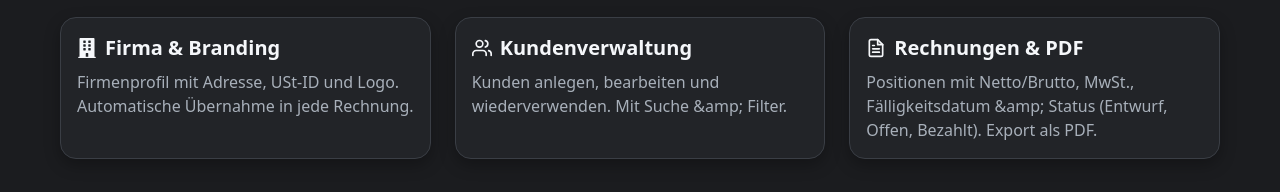
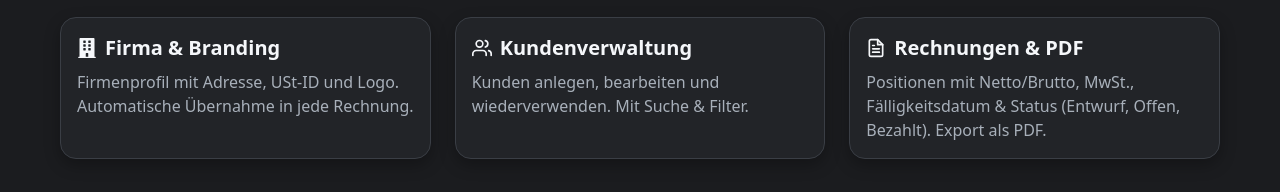
Before and after one commit to daincoding/fiprojekt, a React (Vite) app in the folder frontend/: page / in a window 1280 px wide. Shown: the part 431-623 px from the top of the page. Built offline with nearby package versions, Linux system fonts and the light colour scheme.

Commit message:
Rechtsschreibung

```diff
--- a/frontend/src/pages/Home.jsx
+++ b/frontend/src/pages/Home.jsx
@@ -126,7 +126,7 @@ const Home = () => {
                                     <FiUsers className="text-cl-brand" /> Kundenverwaltung
                                 </>
                             ),
-                            text: "Kunden anlegen, bearbeiten und wiederverwenden. Mit Suche &amp; Filter."
+                            text: "Kunden anlegen, bearbeiten und wiederverwenden. Mit Suche & Filter."
                         },
                         {
                             title: (
@@ -135,7 +135,7 @@ const Home = () => {
                                 </>
                             ),
                             text:
-                                "Positionen mit Netto/Brutto, MwSt., Fälligkeitsdatum &amp; Status (Entwurf, Offen, Bezahlt). Export als PDF."
+                                "Positionen mit Netto/Brutto, MwSt., Fälligkeitsdatum & Status (Entwurf, Offen, Bezahlt). Export als PDF."
                         }
                     ].map((c, i) => (
                         <motion.div
```
